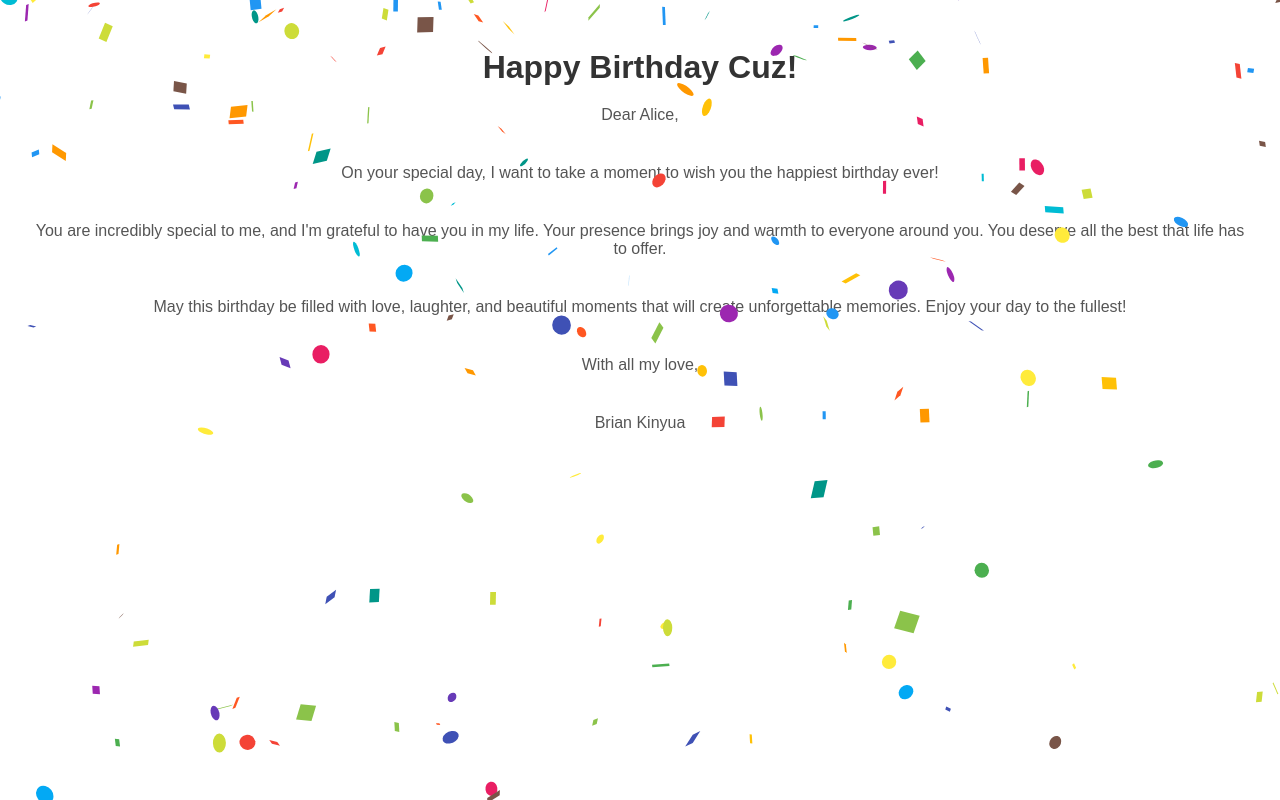
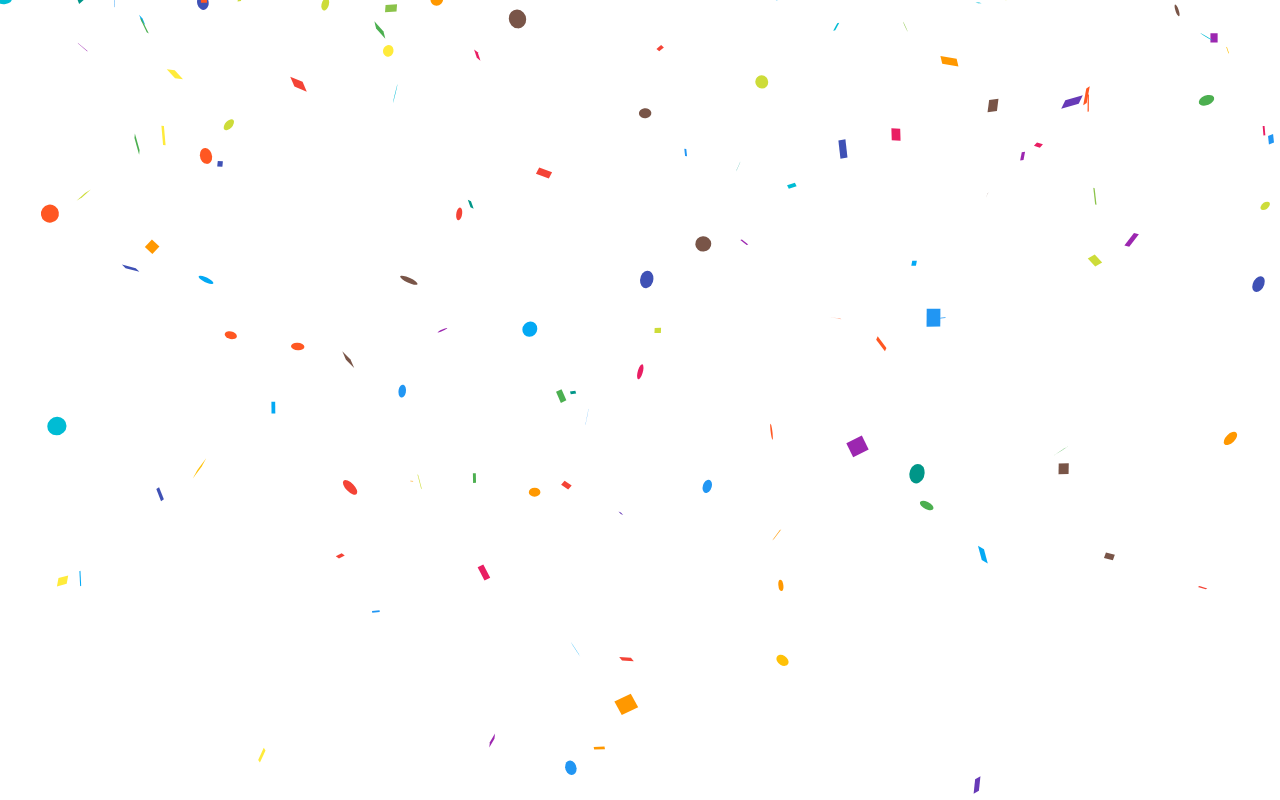
Before and after one commit to Brikita/Birthday-Cuz, a React (Vite) app: page / in a window 1280 px wide. Built offline with nearby package versions, Linux system fonts and the light colour scheme.

Commit message:
Update App.jsx

```diff
--- a/src/App.jsx
+++ b/src/App.jsx
@@ -9,13 +9,7 @@ function App() {
   return (
       <div >
         <Confetti />
-        <h1>Happy Birthday Cuz!</h1>
-        <p>Dear Alice,</p>
-        <p>On your special day, I want to take a moment to wish you the happiest birthday ever!</p>
-        <p>You are incredibly special to me, and I'm grateful to have you in my life. Your presence brings joy and warmth to everyone around you. You deserve all the best that life has to offer.</p>
-        <p>May this birthday be filled with love, laughter, and beautiful moments that will create unforgettable memories. Enjoy your day to the fullest!</p>
-        <p>With all my love,</p>
-        <p>Brian Kinyua</p>
+
 
       </div>
   )
```
